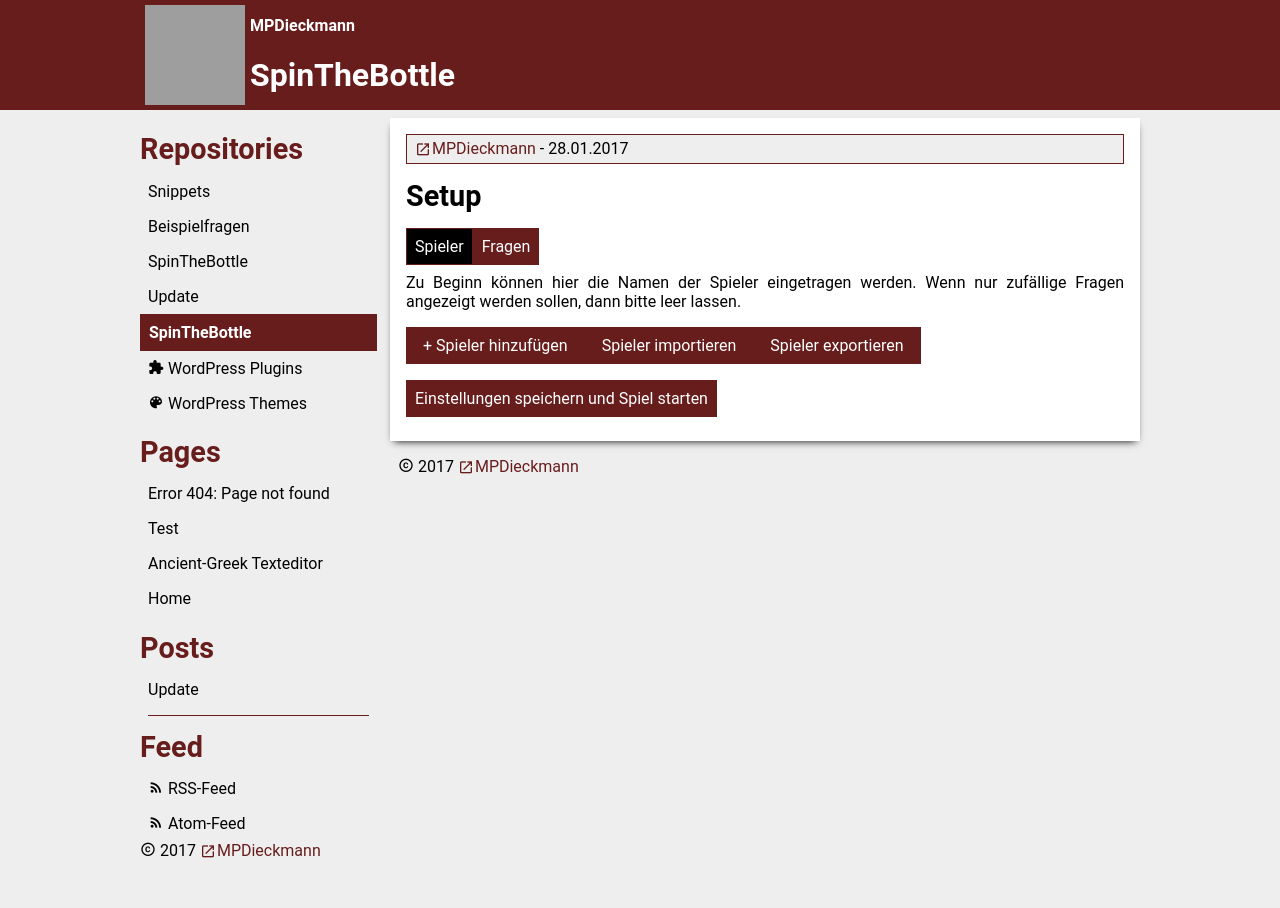
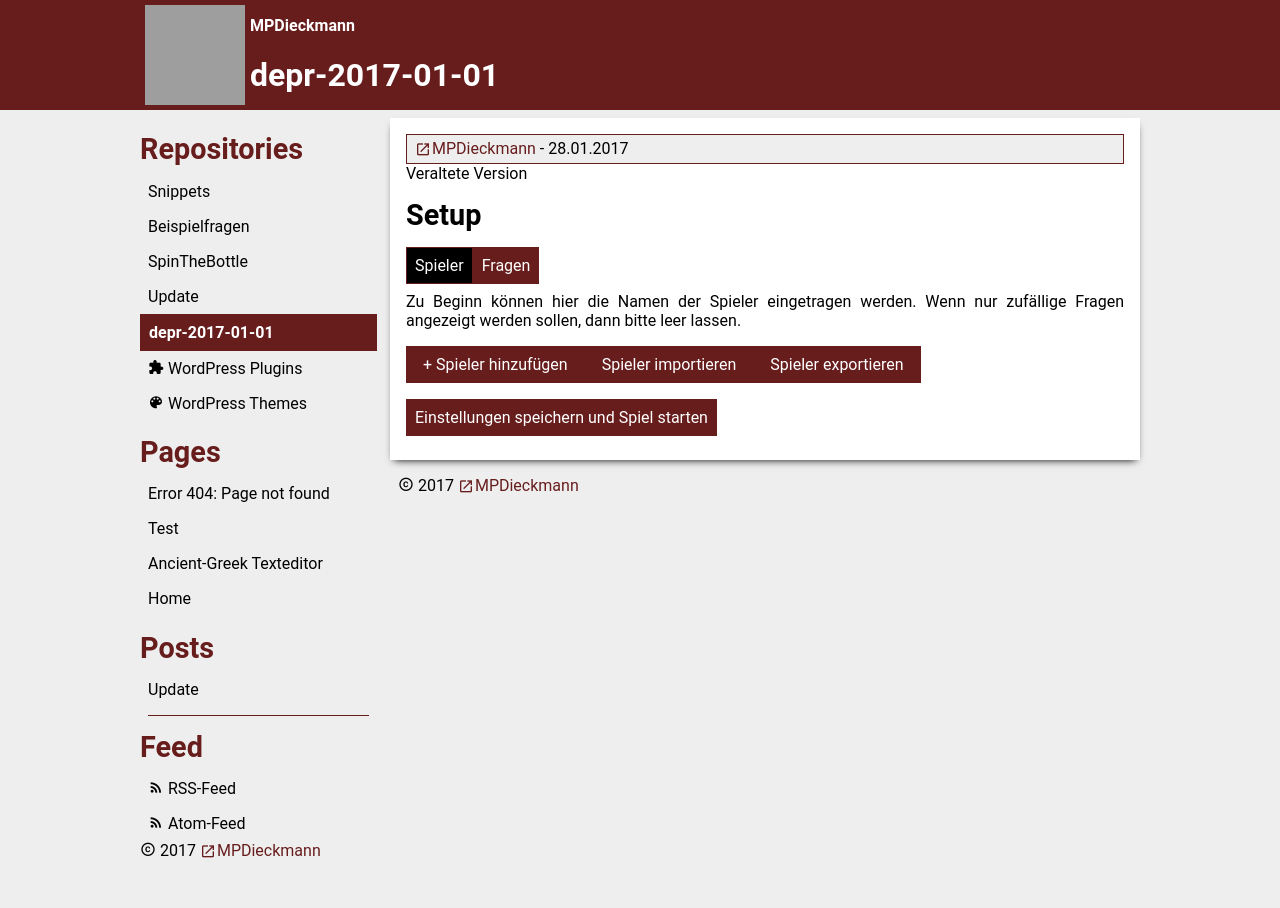
Before and after one commit to MPDieckmann/mpdieckmann.github.io, a Jekyll site: the page built from _repositories/v1/2017-01-01.html, in a window 1280 px wide. Built offline with Jekyll 4.4.1, drawn with Linux system fonts in a browser that asks for light colours; some web fonts are replaced; grey boxes are pictures that could not be loaded.

Commit message:
Update 2017-01-01.html

```diff
--- a/_repositories/v1/2017-01-01.html
+++ b/_repositories/v1/2017-01-01.html
@@ -1,8 +1,9 @@
 ---
-title: "SpinTheBottle"
+title: "depr-2017-01-01"
 themecolor: "#681D1D"
 showMeta: false
 ---
+<p>Veraltete Version</p>
 <app-view id="app-view" class="setup">
   <view-header>
     <h2>Setup</h2>
```
